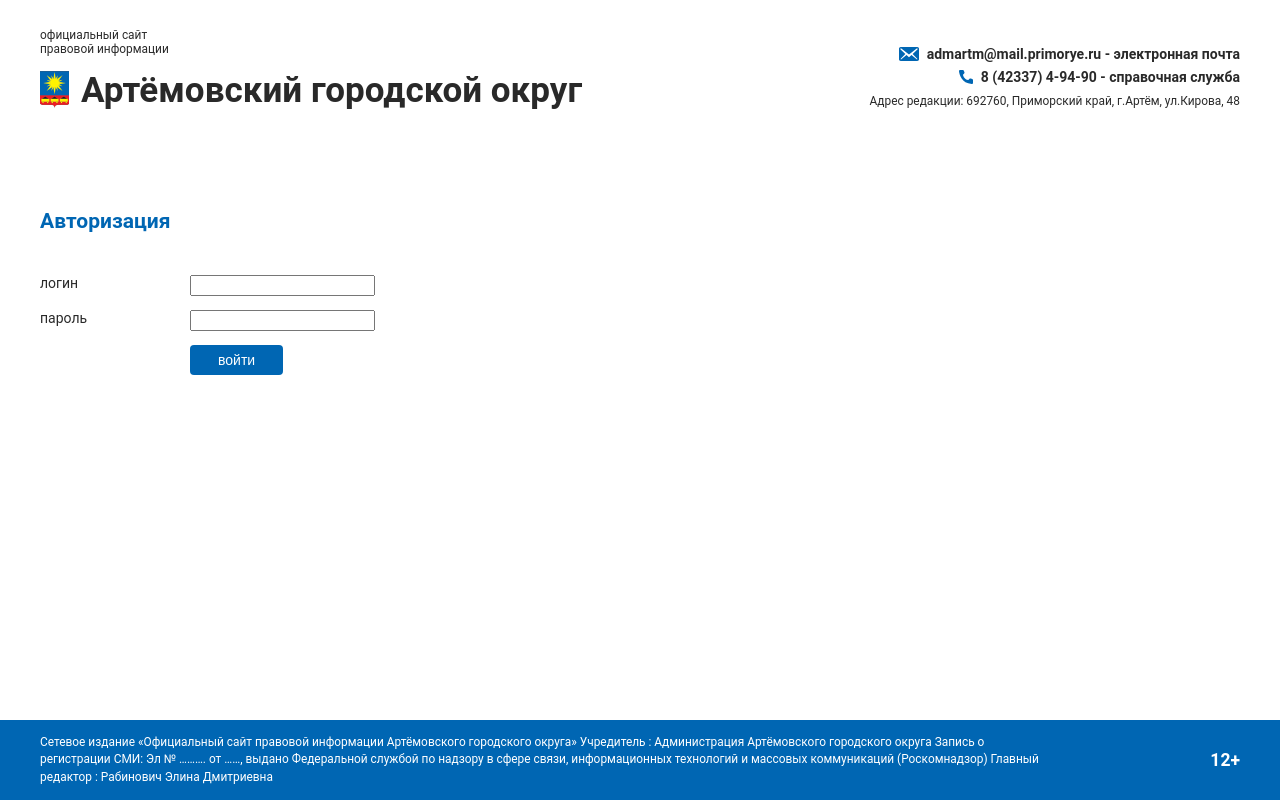
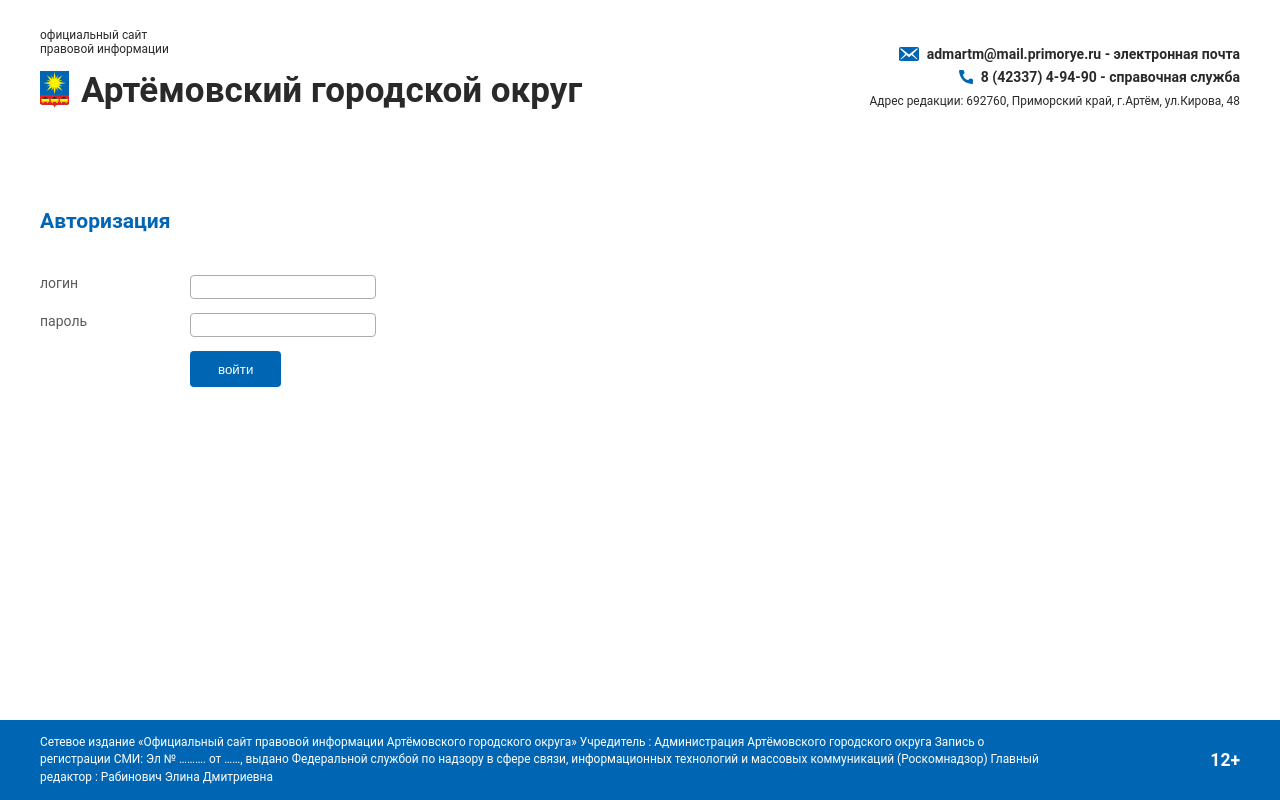
Before and after one commit to on3dd/reglament-frontend, a React (Create React App) app: page /auth in a window 1280 px wide. Built offline with nearby package versions, Linux system fonts and the light colour scheme.

Commit message:
minor refactoring

```diff
--- a/src/components/auth/form/index.tsx
+++ b/src/components/auth/form/index.tsx
@@ -1,49 +1,18 @@
 import React from 'react';
 import { useForm } from 'react-hook-form';
-import styled, { css } from 'styled-components';
 
-const lowercase = css`
-  text-transform: lowercase;
-`;
-
-const Form = styled.form`
-  display: block;
-`;
-
-const FormGroup = styled.div`
-  display: grid;
-  grid-template-columns: 150px 1fr;
-  margin-bottom: 1rem;
-`;
-
-const FormLabel = styled.label`
-  ${lowercase}
-`;
-
-const FormControl = styled.div`
-  width: 100%;
-`;
-
-const FormInput = styled.input``;
-
-const FormErrors = styled.span`
-  margin: 1rem 0 0 1rem;
-  color: #e74c3c;
-`;
-
-const FormButton = styled.button`
-  ${lowercase}
-
-  padding: 0.5rem 2rem;
-  color: #ffffff;
-  background: #0066b3;
-  font-size: 1rem;
-  border: none;
-  border-radius: 4px;
-`;
+import {
+  Form,
+  FormGroup,
+  FormLabel,
+  FormControl,
+  FormInput,
+  FormErrors,
+  FormButton,
+} from '../../base-ui/form';
 
 const AuthForm: React.FC = () => {
-  const { register, handleSubmit, errors } = useForm(); // initialize the hook
+  const { register, handleSubmit, errors } = useForm();
 
   const onSubmit = (data: any) => {
     console.log('data:', data);
--- /dev/null
+++ b/src/components/base-ui/button/index.tsx
@@ -0,0 +1,26 @@
+import React, { HTMLProps, PropsWithChildren } from 'react';
+import styled from 'styled-components';
+
+import { lowercase } from '../mixins';
+
+type BaseButtonProps = PropsWithChildren<
+  HTMLProps<HTMLButtonElement> & {}
+>;
+
+const Button = styled.button`
+  ${lowercase}
+
+  color: #ffffff;
+  background: #0066b3;
+  border: none;
+  border-radius: 4px;
+`;
+
+const BaseButton: React.FC<BaseButtonProps> = ({
+  children,
+  className,
+}: BaseButtonProps) => {
+  return <Button className={className}>{children}</Button>;
+};
+
+export default BaseButton;
--- /dev/null
+++ b/src/components/base-ui/form/index.tsx
@@ -0,0 +1,37 @@
+import styled from 'styled-components';
+
+import { lowercase } from '../mixins';
+
+import Input from '../input';
+import Button from '../button';
+
+export const Form = styled.form`
+  display: block;
+`;
+
+export const FormGroup = styled.div`
+  display: grid;
+  margin-bottom: 1rem;
+  grid-template-columns: 150px 1fr;
+`;
+
+export const FormLabel = styled.label`
+  ${lowercase}
+
+  color: #5B5B5B;
+`;
+
+export const FormControl = styled.div`
+  width: 100%;
+`;
+
+export const FormErrors = styled.span`
+  margin: 1rem 0 0 1rem;
+  color: #e74c3c;
+`;
+
+export const FormInput = styled(Input)``;
+
+export const FormButton = styled(Button)`
+  padding: 0.75rem 2rem;
+`;
--- /dev/null
+++ b/src/components/base-ui/input/index.tsx
@@ -0,0 +1,19 @@
+import React, { PropsWithRef, HTMLProps, forwardRef } from 'react';
+import styled from 'styled-components';
+
+type BaseInputProps = PropsWithRef<HTMLProps<HTMLInputElement> & any>; // TODO: fix any
+
+const Input = styled.input`
+  margin: 0;
+  padding: 0.25rem;
+  border: 0.5px solid #acacac;
+  border-radius: 4px;
+`;
+
+const BaseInput: React.FC<BaseInputProps> = forwardRef(
+  (props, _: BaseInputProps) => {
+    return <Input {...props} />;
+  },
+);
+
+export default BaseInput;
--- /dev/null
+++ b/src/components/base-ui/mixins/index.tsx
@@ -0,0 +1,5 @@
+import { css } from 'styled-components';
+
+export const lowercase = css`
+  text-transform: lowercase;
+`;
--- a/src/components/table/footer/index.tsx
+++ b/src/components/table/footer/index.tsx
@@ -5,14 +5,8 @@ type TableFooterLinkProps = {
   active?: boolean;
 };
 
-const link = css`
-  border: none;
-  background: none;
+const margin = css`
   margin-right: 1ch;
-
-  &:hover {
-    text-decoration: underline;
-  }
 `;
 
 const FooterContainer = styled.div`
@@ -20,14 +14,22 @@ const FooterContainer = styled.div`
 `;
 
 const TableFooterLink = styled.button`
-  ${link}
+  ${margin}
+
+  border: none;
+  background: none;
+  cursor: pointer;
+
+  &:hover {
+    text-decoration: underline;
+  }
 
   font-weight: ${(props: TableFooterLinkProps) =>
     props.active ? 600 : 400};
 `;
 
-const TableFooterArrow = styled.button`
-  ${link}
+const TableFooterArrow = styled.span`
+  ${margin}
 
   color: #0066b3;
 `;
@@ -39,7 +41,7 @@ const TableFooter: React.FC = () => {
       <TableFooterLink>2</TableFooterLink>
       <TableFooterLink>3</TableFooterLink>
 
-      <TableFooterArrow>{'>>'}</TableFooterArrow>
+      <TableFooterArrow>...</TableFooterArrow>
 
       <TableFooterLink>228</TableFooterLink>
     </FooterContainer>
--- a/src/components/table/header/index.tsx
+++ b/src/components/table/header/index.tsx
@@ -1,5 +1,7 @@
 import React, { useCallback, ChangeEvent } from 'react';
 import styled from 'styled-components';
+
+import Button from '../../base-ui/button';
 
 import TableHeaderGroup from './group';
 import TableHeaderInput from './input';
@@ -20,13 +22,7 @@ const TableHeaderDouble = styled.div`
   grid-template-columns: 1fr 1fr;
 `;
 
-const TableHeaderButton = styled.button`
-  color: #ffffff;
-  background-color: #0066b3;
-  border: none;
-  border-radius: 4px;
-  text-transform: lowercase;
-`;
+const TableHeaderButton = styled(Button)``;
 
 const TableHeader: React.FC = () => {
   const onChange = useCallback((evt: ChangeEvent) => {
--- a/src/components/table/header/input/index.tsx
+++ b/src/components/table/header/input/index.tsx
@@ -2,6 +2,8 @@ import React, { useMemo } from 'react';
 import styled from 'styled-components';
 
 import { InputType } from '@reglament';
+
+import Input from '../../../base-ui/input';
 
 type InputValue = string | number;
 
@@ -13,13 +15,9 @@ type TableHeaderInputProps = {
   onChange: (...args: any[]) => void;
 };
 
-const InputInput = styled.input`
+const InputInput = styled(Input)`
   width: 100%;
   height: 100%;
-  margin: 0;
-  padding: 0.25rem;
-  border: 0.5px solid #acacac;
-  border-radius: 4px;
 `;
 
 const TableHeaderInput: React.FC<TableHeaderInputProps> = ({
```
